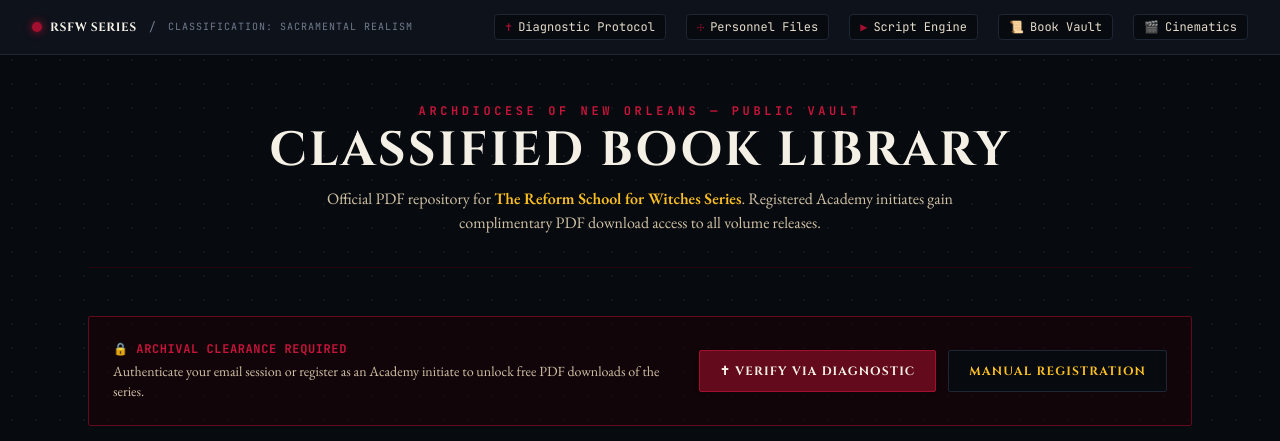
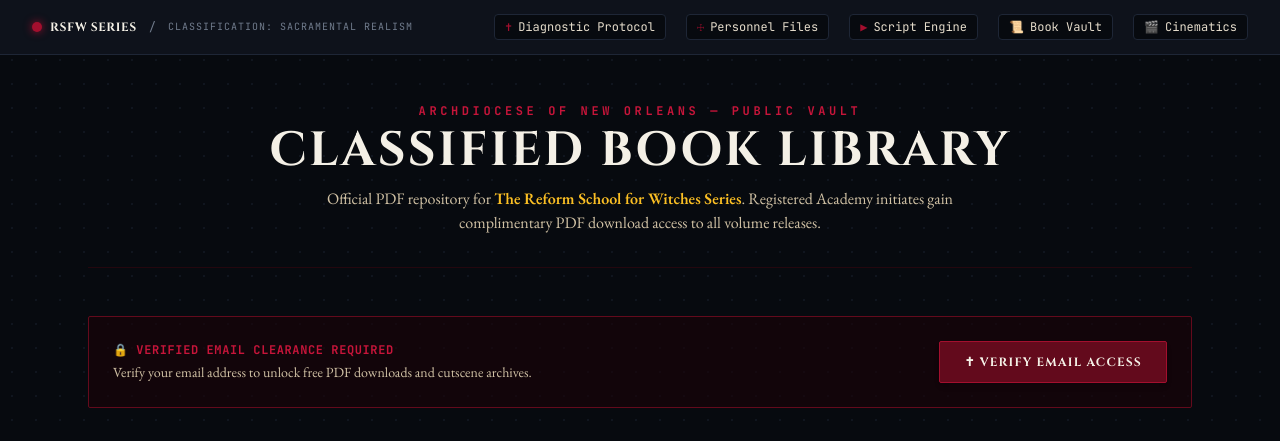
Before and after one commit to kimchris101/reform-school-witches, a FastAPI app: page /vault/ in a window 1280 px wide. Shown: the top 441 px of the page. Run offline with FastAPI, Linux system fonts and the light colour scheme; some libraries are stand-ins or nearby versions.

Commit message:
Update vault.html

```diff
--- a/app/templates/pages/vault.html
+++ b/app/templates/pages/vault.html
@@ -9,19 +9,6 @@
         <p class="text-sm md:text-base text-parchment-300 max-w-2xl mx-auto font-serif">
             Official PDF repository for <strong class="text-amber-400">The Reform School for Witches Series</strong>. Registered Academy initiates gain complimentary PDF download access to all volume releases.
         </p>
-        <script type="application/ld+json">
-{
-  "@context": "https://schema.org",
-  "@type": "BookSeries",
-  "name": "The Reform School for Witches",
-  "url": "https://rsfwseries.com",
-  "genre": ["Dark Academia", "Paranormal Romance", "Gothic Fantasy"],
-  "author": {
-    "@type": "Group",
-    "name": "RedCandle Digital"
-  }
-}
-</script>
     </header>
 
     <!-- Authentication & Interactive Affinity Status Banner -->
@@ -30,7 +17,7 @@
             <div class="bg-archive-card border border-blood-700/80 p-4 rounded-sm flex flex-col md:flex-row justify-between items-start md:items-center gap-3">
                 <span class="text-amber-400 font-bold flex items-center gap-2">
                     <span class="inline-block w-2 h-2 rounded-full bg-emerald-500 animate-pulse"></span>
-                    CLEARANCE GRANTED: Initiate Access Active
+                    VERIFIED CLEARANCE GRANTED: Initiate Access Active
                 </span>
                 <div class="flex items-center gap-4 text-archive-muted">
                     <span>SANCTITY: <strong class="text-amber-400">{{ sanctity }}%</strong></span>
@@ -40,19 +27,13 @@
         {% else %}
             <div class="bg-blood-950/60 border border-blood-800 p-6 rounded-sm flex flex-col md:flex-row justify-between items-center gap-4">
                 <div>
-                    <span class="text-blood-500 font-bold uppercase block tracking-wider mb-1">🔒 ARCHIVAL CLEARANCE REQUIRED</span>
-                    <p class="text-parchment-300 font-serif text-sm">Authenticate your email session or register as an Academy initiate to unlock free PDF downloads of the series.</p>
+                    <span class="text-blood-500 font-bold uppercase block tracking-wider mb-1">🔒 VERIFIED EMAIL CLEARANCE REQUIRED</span>
+                    <p class="text-parchment-300 font-serif text-sm">Verify your email address to unlock free PDF downloads and cutscene archives.</p>
                 </div>
-                <div class="flex flex-col sm:flex-row gap-3 w-full md:w-auto shrink-0">
-                    <a href="/intake"
-                       class="bg-blood-800 hover:bg-blood-700 text-parchment-100 font-gothic px-5 py-3 uppercase tracking-widest text-xs rounded-sm shadow-md border border-blood-600 transition-all font-bold text-center">
-                        ✝ Verify via Diagnostic
-                    </a>
-                    <button onclick="document.getElementById('register-modal').classList.remove('hidden')"
-                            class="bg-archive-bg hover:bg-archive-card text-amber-400 font-gothic px-5 py-3 uppercase tracking-widest text-xs rounded-sm border border-archive-border transition-all font-bold text-center">
-                        Manual Registration
-                    </button>
-                </div>
+                <button onclick="document.getElementById('register-modal').classList.remove('hidden')"
+                        class="bg-blood-800 hover:bg-blood-700 text-parchment-100 font-gothic px-6 py-3 uppercase tracking-widest text-xs rounded-sm shadow-md border border-blood-600 transition-all font-bold shrink-0">
+                    ✝ Verify Email Access
+                </button>
             </div>
         {% endif %}
     </div>
@@ -79,7 +60,7 @@
                     <p class="text-xs font-serif text-parchment-300 leading-relaxed">{{ book.description }}</p>
                 </div>
 
-                <!-- Interactive Affinity Progress for Restricted Records -->
+                <!-- Interactive Affinity Progress -->
                 {% if book.required_type %}
                 <div class="bg-black/60 p-3 rounded border border-blood-900/60 space-y-2 font-mono text-[10px]">
                     <div class="flex justify-between items-center">
@@ -100,42 +81,32 @@
                 {% endif %}
             </div>
 
-            <!-- Download / Release Status Trigger -->
+            <!-- Action Trigger -->
             <div class="pt-6 border-t border-archive-border font-mono text-xs mt-6">
                 {% if not book.is_released %}
                     {% if book.is_clearance_unlocked %}
-                    <!-- REWARD UNLOCKED AT 100% SANCTITY -->
                     <a href="/static/downloads/{{ book.file_name }}"
                        target="_blank"
                        class="w-full bg-emerald-800 hover:bg-emerald-700 text-parchment-100 font-gothic py-3 px-4 rounded-sm transition-all flex justify-center items-center gap-2 border border-emerald-600 font-bold uppercase tracking-wider shadow-lg">
                         <span>🔓</span> ACCESS 100% REWARD PREVIEW
                     </a>
                     {% else %}
-                    <!-- LOCKED STATE (CORRUPTION / INSUFFICIENT SANCTITY) -->
                     <button disabled
                             class="w-full bg-archive-bg/50 border border-blood-900/60 text-archive-muted font-gothic py-3 px-4 rounded-sm cursor-not-allowed flex justify-center items-center gap-2 uppercase tracking-wider font-bold">
-                        <span>🔒</span> Sealed Archival Record (Requires 100% Sanctity)
+                        <span>🔒</span> Sealed Archival Record
                     </button>
                     {% endif %}
                 {% elif is_authenticated %}
-                    <!-- RELEASED & AUTHENTICATED STATE -->
                     <a href="/vault/download/{{ book.id }}"
                        download
                        class="w-full bg-blood-800 hover:bg-blood-700 text-parchment-100 font-gothic py-3 px-4 rounded-sm transition-all flex justify-center items-center gap-2 border border-blood-600 font-bold uppercase tracking-wider shadow-lg">
                         <span>📥</span> Download PDF File
                     </a>
                 {% else %}
-                    <!-- RELEASED & UNAUTHENTICATED STATE -->
-                    <div class="flex flex-col gap-2">
-                        <a href="/intake"
-                           class="w-full bg-blood-900 hover:bg-blood-800 text-parchment-100 font-gothic py-2.5 px-4 rounded-sm transition-all flex justify-center items-center gap-2 font-bold uppercase tracking-wider text-center border border-blood-700">
-                            <span>🔒</span> Verify Email to Download
-                        </a>
-                        <button onclick="document.getElementById('register-modal').classList.remove('hidden')"
-                                class="w-full text-[10px] text-archive-muted hover:text-amber-400 uppercase tracking-widest text-center py-1">
-                            Or Enter Member Email Code
-                        </button>
-                    </div>
+                    <button onclick="document.getElementById('register-modal').classList.remove('hidden')"
+                            class="w-full bg-archive-bg hover:bg-blood-950/80 border border-archive-border hover:border-blood-700 text-parchment-200 font-gothic py-3 px-4 rounded-sm transition-all flex justify-center items-center gap-2 font-bold uppercase tracking-wider">
+                        <span>🔒</span> Verify Email to Unlock PDF
+                    </button>
                 {% endif %}
             </div>
         </div>
@@ -143,19 +114,22 @@
     </div>
 </div>
 
-<!-- Member Registration Modal -->
+<!-- Member Verification Modal -->
 <div id="register-modal" class="hidden fixed inset-0 z-50 flex items-center justify-center p-4 bg-archive-bg/85 backdrop-blur-md">
     <div class="bg-parchment-200 text-archive-bg border-4 border-blood-900 max-w-md w-full p-6 md:p-8 rounded-sm shadow-2xl relative font-serif">
         <button onclick="document.getElementById('register-modal').classList.add('hidden')" class="absolute top-4 right-4 text-archive-bg font-mono font-bold text-xl">✕</button>
 
         <div id="registration-form-container">
             <p class="text-xs font-mono uppercase tracking-widest text-blood-900 font-bold mb-1">Diocesan Access Portal</p>
-            <h2 class="text-2xl font-gothic text-archive-bg font-bold uppercase tracking-wider mb-2">Initiate Registration</h2>
+            <h2 class="text-2xl font-gothic text-archive-bg font-bold uppercase tracking-wider mb-2">Email Verification</h2>
             <p class="text-xs text-archive-bg/80 font-serif mb-6 leading-relaxed">
-                Enter your details to register as an official reader and gain immediate, unrestricted PDF download access to all RSFW Series releases.
+                Enter your email address to receive a 6-digit access code. Verified initiates receive immediate access to PDF downloads and cutscene archives.
             </p>
 
-            <form hx-post="/vault/register" hx-target="#registration-form-container" hx-swap="innerHTML" class="space-y-4 font-mono text-xs">
+            <form hx-post="/vault/request-verification"
+                  hx-target="#registration-form-container"
+                  hx-swap="innerHTML"
+                  class="space-y-4 font-mono text-xs">
                 <div>
                     <label class="block text-blood-900 font-bold uppercase mb-1">Code Name / Alias *</label>
                     <input type="text" name="alias" required placeholder="Initiate Claire" class="w-full bg-archive-bg text-parchment-100 px-3 py-2 border border-blood-900 focus:outline-none">
@@ -165,7 +139,7 @@
                     <input type="email" name="email" required placeholder="initiate@diocesan.org" class="w-full bg-archive-bg text-parchment-100 px-3 py-2 border border-blood-900 focus:outline-none">
                 </div>
                 <button type="submit" class="w-full bg-blood-900 hover:bg-blood-800 text-parchment-100 font-gothic py-3 uppercase tracking-widest font-bold mt-2 transition-colors">
-                    ✝ Grant Vault Clearance
+                    ✝ Send 6-Digit Passcode
                 </button>
             </form>
         </div>
```
